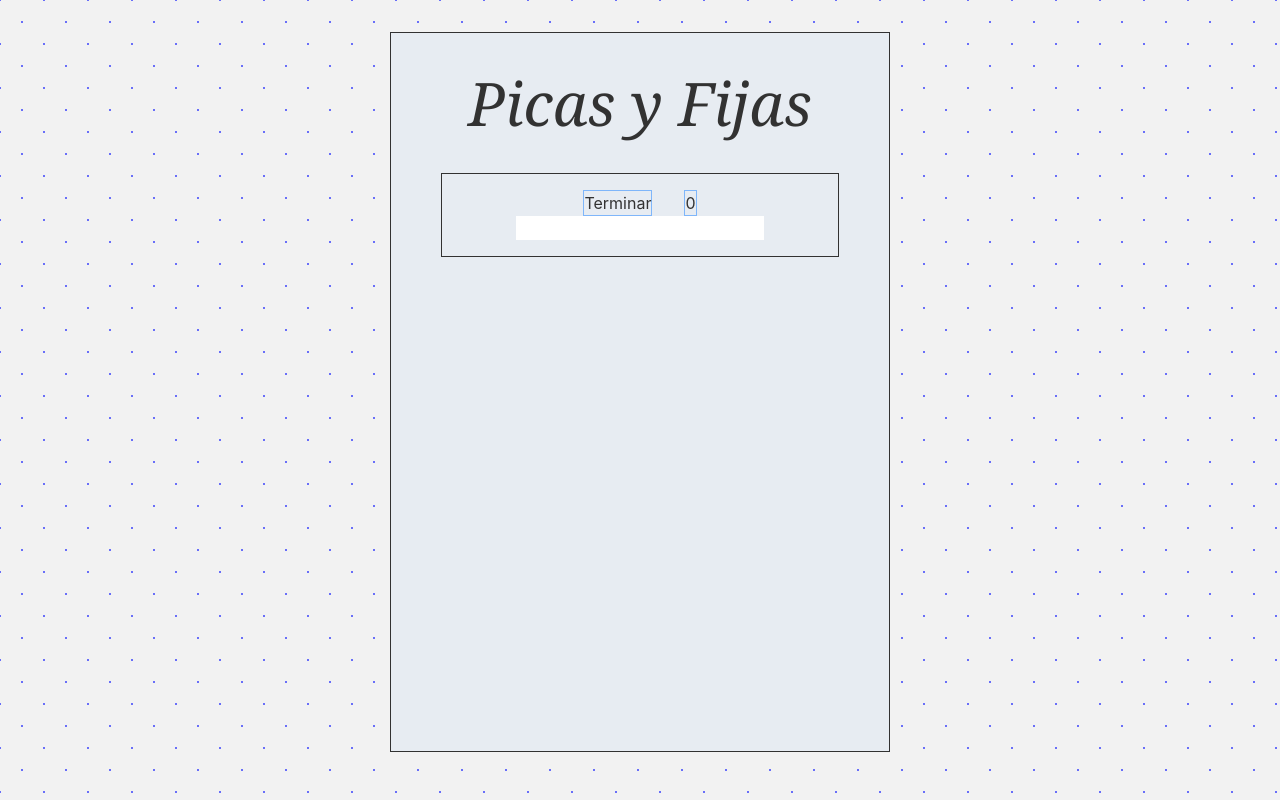
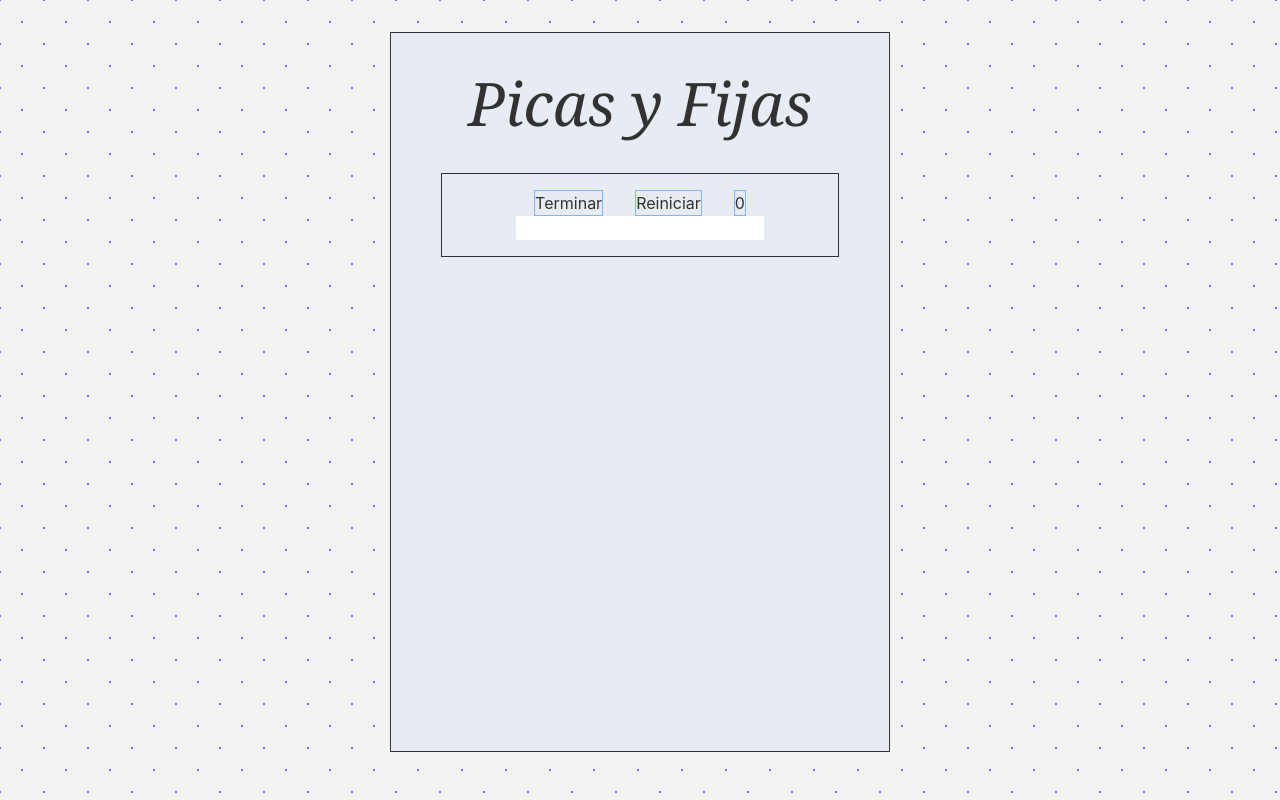
Before and after one commit to nibemo99/react-pyf, a React (Create React App) app: page / in a window 1280 px wide. Both pictures are taken after a click on the button "Nuevo juego". Built offline with nearby package versions, Linux system fonts and the light colour scheme.

Commit message:
Created reseteo button

```diff
--- a/src/Components/Main/PlayingScreen/PlayingScreen.js
+++ b/src/Components/Main/PlayingScreen/PlayingScreen.js
@@ -28,12 +28,13 @@ import { Intentos } from './Intentos'
 //     },
 // ]
 
-export const PlayingScreen = ({ setMainDisplay, randomNumber, addToLocalStorage }) => {
+export const PlayingScreen = ({ setMainDisplay, randomNumber, addToLocalStorage, setTitle, finished, setFinished }) => {
     // estados
     const [intentos, setIntentos] = useState([])
     const estilos = 'border border-blue-400 '
 
     randomNumber = '7480'
+
 
     // funciones
     function clickHandler(e) {
@@ -54,8 +55,6 @@ export const PlayingScreen = ({ setMainDisplay, randomNumber, addToLocalStorage
                 e.target.value = ''
                 return avisoRevisarInput('undefined')
             }
-            // test
-
 
             (!!!intentos[intentos.length - 1])
                 ? validarResultado(e.target.value)
@@ -65,44 +64,10 @@ export const PlayingScreen = ({ setMainDisplay, randomNumber, addToLocalStorage
 
         }
     }
-    function validarResultado(e) {
-        // console.log(e, typeof (e));
-        let picas = 0
-        let fijas = 0
-        for (let i = 0; i < 4; i++) {
-            if (e[i] === randomNumber[i]) { fijas++; console.log(e[i], 'es fija'); }
-        }
-        console.log(e, randomNumber);
-        for (let i = 0; i < randomNumber.length; i++) {
-            for (let j = 0; j < e.length; j++) {
-                if (i !== j) {
-                    if (randomNumber[i] === e[j]) {
-                        picas++
-                        console.log(i, ' es igual a ', j);
-                    }
-                }
-            }
-        }
-
-
-        let temp = { numero: e, picas: `${picas}`, fijas: `${fijas}` }
-        setIntentos([...intentos, temp])
-
-        if (fijas === 4) {
-            let date = bringDate()
-            addToLocalStorage([...intentos, temp], date, true)
-            // reemplazar el input por un boton de intentar de nuevo
-            // cambiar el titulo del juego por 'Felicidades!'
-            // Que salgan fuegos artificiales.
-        }
-
-
-    }
     function bringDate() {
         let x = new Date()
         return x.toTimeString()
     }
-
     function validarInput(e) {
         let input = e.target.value
         let temp = Array.from(input)
@@ -140,7 +105,48 @@ export const PlayingScreen = ({ setMainDisplay, randomNumber, addToLocalStorage
     function avisoRevisarInput(e) {
         console.log(`revisa: ${e}`);
     }
+    function validarResultado(e) {
+        // console.log(e, typeof (e));
+        let picas = 0
+        let fijas = 0
+        for (let i = 0; i < 4; i++) {
+            if (e[i] === randomNumber[i]) { fijas++; console.log(e[i], 'es fija'); }
+        }
+        console.log(e, randomNumber);
+        for (let i = 0; i < randomNumber.length; i++) {
+            for (let j = 0; j < e.length; j++) {
+                if (i !== j) {
+                    if (randomNumber[i] === e[j]) {
+                        picas++
+                        console.log(i, ' es igual a ', j);
+                    }
+                }
+            }
+        }
 
+
+        let temp = { numero: e, picas: `${picas}`, fijas: `${fijas}` }
+        setIntentos([...intentos, temp])
+
+        if (fijas === 4) {
+            let date = bringDate()
+            addToLocalStorage([...intentos, temp], date, true)
+            setTitle('Felicidades!')
+            setFinished(true)
+            // reemplazar el input por un boton de intentar de nuevo
+            // cambiar el titulo del juego por 'Felicidades!'
+            // Que salgan fuegos artificiales.
+        }
+
+
+    }
+    function reseteo() {
+        setMainDisplay('main')
+        setTimeout(() => {
+            setMainDisplay('main')
+        }, 100);
+        setFinished(false)
+    }
 
     return (
         <div className='border border-black w-4/5 mx-auto py-4 '>
@@ -149,6 +155,10 @@ export const PlayingScreen = ({ setMainDisplay, randomNumber, addToLocalStorage
                     onClick={() => clickHandler('main')}
                     className={estilos}
                 >Terminar</button>
+                <button
+                    onClick={reseteo}
+                    className={estilos}
+                >Reiniciar</button>
                 <span onClick={() => console.log(randomNumber)} className={estilos} >{intentos.length}</span>
 
             </div>
@@ -160,8 +170,11 @@ export const PlayingScreen = ({ setMainDisplay, randomNumber, addToLocalStorage
                     })
                 }
             </Intentos>
+            {(!finished) && (<input type='number' onKeyUp={inputHandler} onChange={validarInput} />)}
+            {(finished) && (<span>Lo encontraste</span>)}
 
-            <input type='number' onKeyUp={inputHandler} onChange={validarInput} />
+
+
         </div>
     )
 }
```
